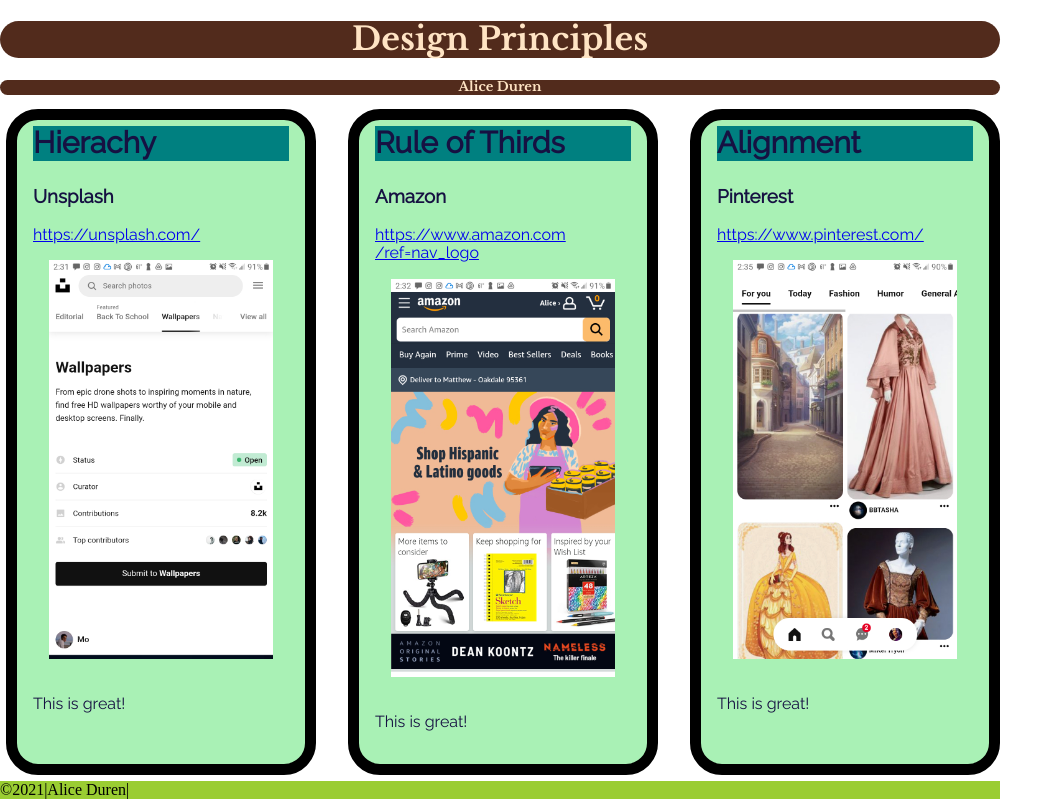
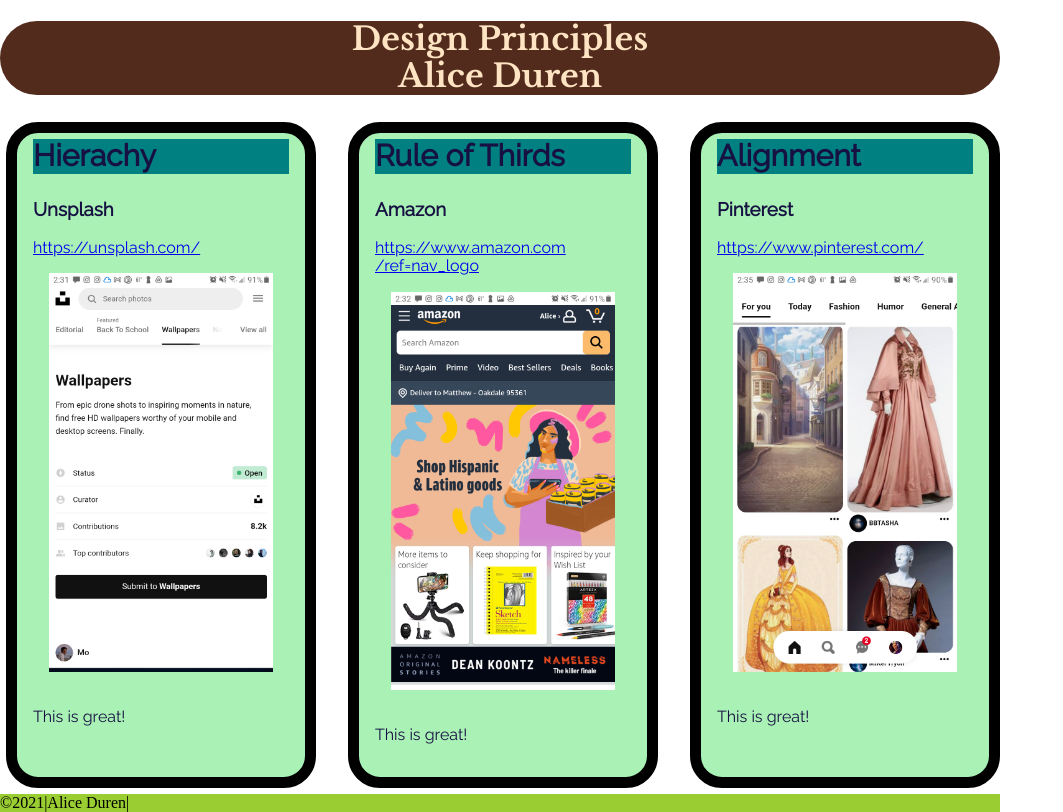
Before and after one commit to aliceduren/aliceduren.github.io, a plain HTML site: page lesson 2/design-principles.html in a window 1280 px wide. Shown: the whole page, without its empty margins (0-1063 px from the left). Drawn offline with nearby package versions, Linux system fonts and the light colour scheme; files that its build step writes are made by us from their sources.

Commit message:
updatesss

```diff
--- a/lesson 2/design-principles.html
+++ b/lesson 2/design-principles.html
@@ -12,7 +12,7 @@
 <body>
     <main>
     <h1>Design Principles <br>
-        <h1 class=hd2>Alice Duren</h1> </h1>
+        Alice Duren</h1>
     <div class="grid-container">
 
         <div class="Prin">
--- a/lesson 2/design.css
+++ b/lesson 2/design.css
@@ -13,9 +13,6 @@ h1 {
   font-family: 'Libre Baskerville', serif;
   border-radius: 2em;
   margin-top: 0%;
-}
-.hd2 {
-  font-size: small;
 }
 .grid-container {
   display: grid;
```
